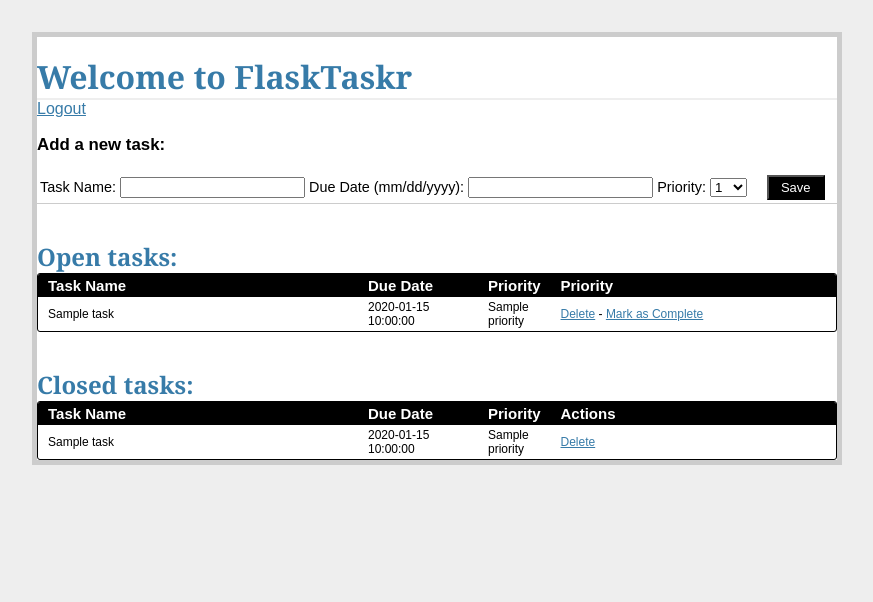
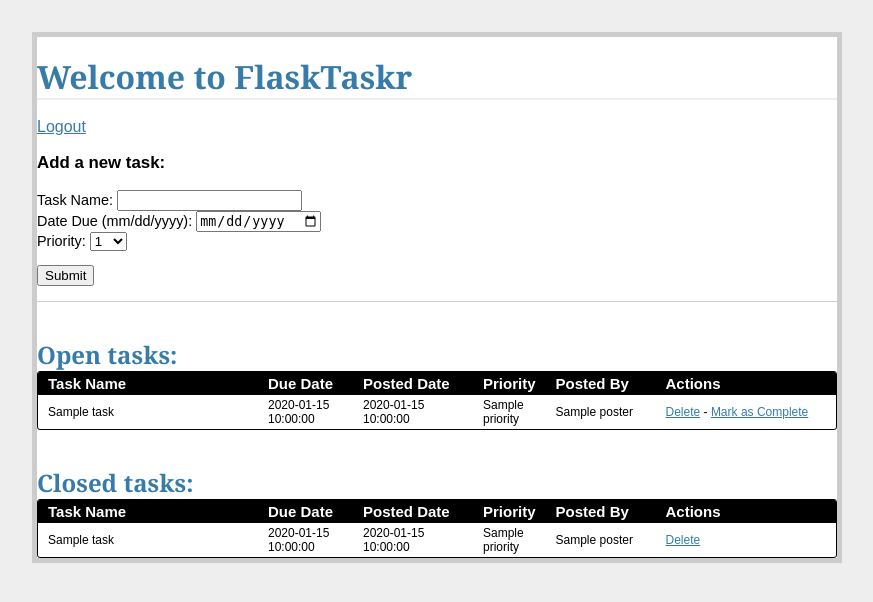
Before and after one commit to christopher-hartley/flasktaskr, a Flask app: template project/templates/tasks.html in a window 1280 px wide. Shown: the top 602 px of the page, without its empty margins (203-1076 px from the left). Run offline with Flask 2, Linux system fonts and the light colour scheme; the template is opened without the code that fills it: values that come from a table or form of the project are taken from there, most other values are stand-ins (such as "Sample title", 1, 10 or a date in 2020).

Commit message:
Edited tasks.html template, views.py, and migrated db.

```diff
--- a/project/templates/tasks.html
+++ b/project/templates/tasks.html
@@ -2,44 +2,19 @@
 {% block content %}
 
 <h1>Welcome to FlaskTaskr</h1>
+<br>
 <a href="/logout">Logout</a>
 <div class="add-task">
   <h3>Add a new task:</h3>
-  <table>
-  	<tr>
   	<form action="{{ url_for('new_task') }}" method="post">
   	  {{ form.csrf_token }}
-        <td>
-  	  	  <label>Task Name:</label>
-  	  	  <input name="name" type="text">
-  	  	</td>
-  	  	<td>
-  	  	  <label>Due Date (mm/dd/yyyy):</label>
-  	  	  <input name="due_date" type="text" width="120px">
-  	  	</td>
-  	  	<td>
-  	  	  <label>Priority:</label>
-  	  	  <select name="priority" width="100px">
-  	  	    <option value="1">1</option>
-  	  	    <option value="2">2</option>
-  	  	    <option value="3">3</option>
-  	  	    <option value="4">4</option>
-  	  	    <option value="5">5</option>
-  	  	    <option value="6">6</option>
-  	  	    <option value="7">7</option>
-  	  	    <option value="8">8</option>
-  	  	    <option value="9">9</option>
-  	  	    <option value="10">10</option>
-  	  	  </select>
-  	  	</td>
-  	  	<td>
-  	  	  &nbsp;
-  	  	  &nbsp;
-  	  	  <input class="button" type="submit" value="Save">
-  	  	 </td>
+      <p>
+        {{ form.name.label }}: {{ form.name }}<br>
+        {{ form.due_date.label }}: {{ form.due_date }}<br>
+        {{ form.priority.label }}: {{ form.priority }}
+      </p>
+      <p><input type="submit" value="Submit"></p>
     </form>
-  	</tr>
-  </table>
 </div>
 <div class="entries">
   <br>
@@ -49,55 +24,60 @@
     <table>
       <thead>
         <tr>
-          <th width="300px"><strong>Task Name</strong></th>
-          <th width="100px"><strong>Due Date</strong></th>
+          <th width="200px"><strong>Task Name</strong></th>
+          <th width="75px"><strong>Due Date</strong></th>
+          <th width="100px"><strong>Posted Date</strong></th>
           <th width="50px"><strong>Priority</strong></th>
-          <th><strong>Priority</strong></th>
+          <th width="90px"><strong>Posted By</strong></th>
+          <th><strong>Actions</strong></th>
   	  	</tr>
       </thead>
       {% for task in open_tasks %}
         <tr>
-          <td width="300px">{{ task.name }}</td>
-          <td width="100px">{{ task.due_date }}</td>
+          <td width="200px">{{ task.name }}</td>
+          <td width="75px">{{ task.due_date }}</td>
+          <td width="100px">{{ task.posted_date }}</td>
           <td width="50px">{{ task.priority }}</td>
+          <td width="90px">{{ task.poster.name }}</td>
           <td>
-            <a href="{{ url_for('delete_entry', task_id =
-          	  task.task_id) }}">Delete</a> -
-            <a href="{{ url_for('complete', task_id =
-              task.task_id) }}">Mark as Complete</a>
+            <a href="{{ url_for('delete_entry', task_id = task.task_id) }}">Delete</a> -
+            <a href="{{ url_for('complete',task_id = task.task_id) }}">Mark as Complete</a>
           </td>
         </tr>
       {% endfor %}
     </table>
   </div>
+</div>
 <br>
 <br>
-</div>
 <div class="entries">
   <h2>Closed tasks:</h2>
   <div class="datagrid">
     <table>
       <thead>
         <tr>
-		<th width="300px"><strong>Task Name</strong></th>
-        <th width="100px"><strong>Due Date</strong></th>
+          <th width="200px"><strong>Task Name</strong></th>
+          <th width="75px"><strong>Due Date</strong></th>
+          <th width="100px"><strong>Posted Date</strong></th>
           <th width="50px"><strong>Priority</strong></th>
+          <th width="90px"><strong>Posted By</strong></th>
           <th><strong>Actions</strong></th>
         </tr>
       </thead>
       {% for task in closed_tasks %}
         <tr>
-          <td width="300px">{{ task.name }}</td>
-          <td width="100px">{{ task.due_date }}</td>
+          <td width="200px">{{ task.name }}</td>
+          <td width="75px">{{ task.due_date }}</td>
+          <td width="100px">{{ task.posted_date }}</td>
           <td width="50px">{{ task.priority }}</td>
+          <td width="90px">{{ task.poster.name }}</td>
           <td>
-          <a href="{{ url_for('delete_entry', task_id =
-          	  task.task_id) }}">Delete</a>
+            <a href="{{ url_for('delete_entry', task_id = task.task_id) }}">Delete</a>
           </td>
         </tr>
       {% endfor %}
     </table>
   </div>
-</div>
+<div>
 
 {% endblock %}
--- a/project/views.py
+++ b/project/views.py
@@ -5,6 +5,7 @@ from functools import wraps
 from flask import Flask, flash, redirect, render_template, \
 request, session, url_for
 from flask.ext.sqlalchemy import SQLAlchemy
+import datetime
 
 # config
 app = Flask(__name__)
@@ -73,6 +74,8 @@ def new_task():
 				form.name.data,
 				form.due_date.data,
 				form.priority.data,
+				datetime.datetime.utcnow(),
+				'1',
 				'1'
 			)
 			db.session.add(new_task)
```
Also changed, not shown: project/db_migrate.py (added, +16 -0 lines), project/models.py (+9 -2 lines), project/flasktaskr.db. Lines whose indentation alone changed are shown as unchanged.
